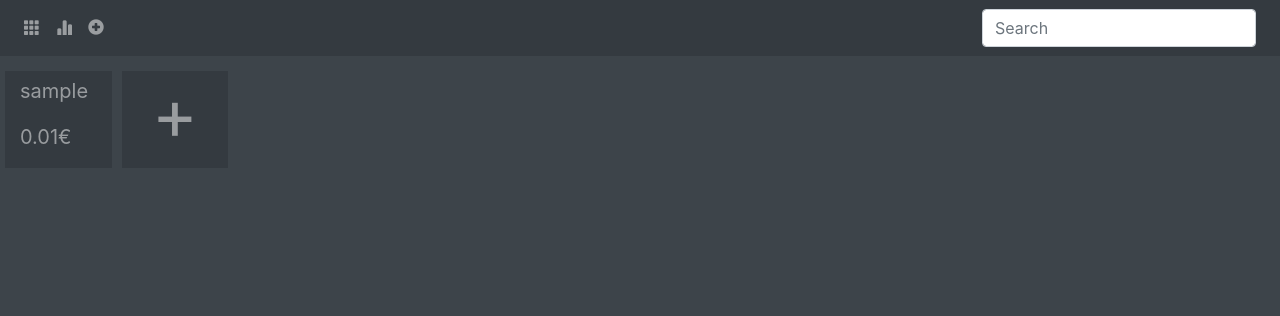
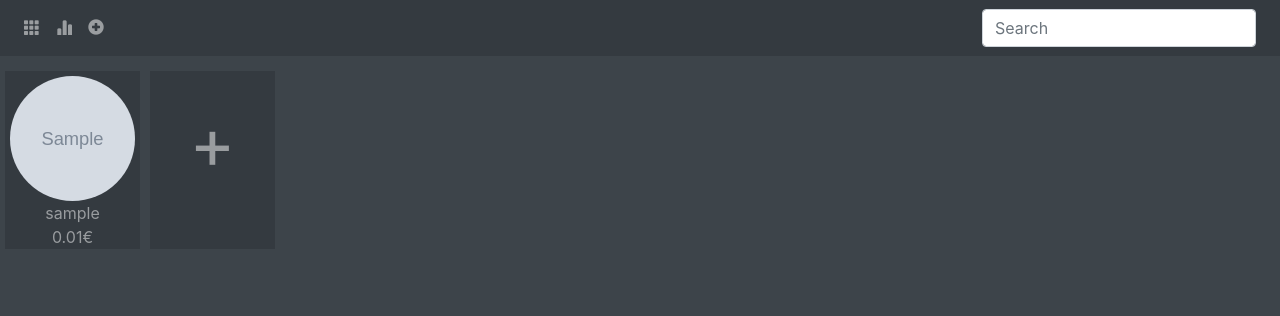
Before and after one commit to stratum0/Matekasse, a Flask app: page /home in a window 1280 px wide. Shown: the top 316 px of the page. Run offline with Flask 2, Linux system fonts and the light colour scheme; tables that the repository leaves empty hold one stand-in row (values such as "Sample post"); grey boxes marked "Sample" are stand-in pictures; parts of the project's set-up code (start-up, migrations or seed data) failed here and were passed over; some libraries are stand-ins or nearby versions.

Commit message:
Closes #4

```diff
--- a/matekasse/static/style.css
+++ b/matekasse/static/style.css
@@ -2,33 +2,3 @@ body {
     background: #3d444a;
     color: #999c9f;
 }
-
-.newuser {
-    margin-top: -10px;
-    font-size: 70px;
-    text-align: center;
-}
-
-.items {
-    display: inline-block;
-    text-align: center;
-}
-
-.useroverview {
-    margin-top: 10px;
-    margin-left: 5px;
-    margin-right: 5px;
-    background-color: #343a40
-}
-.user {
-    margin-top: 5px;
-    font-size: 20px;
-}
-
-.editItem {
-    transform: translate(-50%, -50%);
-    position: absolute;
-    top: 50%;
-    left: 50%;
-    color: #fff;
-}
--- /dev/null
+++ b/matekasse/static/useroverview.css
@@ -0,0 +1,25 @@
+.useroverview {
+    margin-top: 10px;
+    margin-left: 5px;
+    margin-right: 5px;
+    background-color: #343a40;
+    display: inline-block;
+    text-align: center;
+}
+
+.user {
+    margin-top: 5px;
+    font-size: 20px;
+}
+
+.newuser {
+    font-size: 70px;
+    text-align: center;
+    margin-top: 15%;
+}
+
+.setMargin{
+    margin-top: 5px;
+    margin-left: 5px;
+    margin-right: 5px;
+}
--- a/matekasse/templates/home.html
+++ b/matekasse/templates/home.html
@@ -2,15 +2,15 @@
 
 {% block content %}
     {% for user in users %}
-
-        <div class="col-8 col-sm-4 col-md-2 col-xl-1 panel panel-default useroverview" onclick="location.href='{{ url_for('user.userpage', user_id=user.id) }}'">
-            <div class="user">
-                <p>{{ user.username }}</p>
-                <p>{{'%0.2f'| format(user.credit / 100|float) }}&euro;</p>
+        <div class="useroverview" onclick="location.href='{{ url_for('user.userpage', user_id=user.id) }}'">
+            <div class="setMargin">
+                <img class="rounded-circle article-img image" src="{{ url_for('static', filename='item_pics/' + user.imgfile) }}">
+                <div>{{ user.username }}</div>
+                <div>{{'%0.2f'| format(user.credit / 100|float) }}&euro;</div>
             </div>
         </div>
     {% endfor %}
-        <div class="col-8 col-sm-4 col-md-2 col-xl-1 panel panel-default useroverview" onclick="location.href='{{ url_for('user.register') }}'">
+        <div class="useroverview" style="width: 125px" onclick="location.href='{{ url_for('user.register') }}'">
             <div class="newuser">
                 +
             </div>
--- a/matekasse/templates/items.html
+++ b/matekasse/templates/items.html
@@ -23,7 +23,7 @@
             <div class="card-body">
                 <div>
                     {% for i in item %}
-                        <div class="useroverview items" onclick="location.href='{{ url_for('item.edititem', item_id=i.id) }}'">
+                        <div class="itemoverview items" onclick="location.href='{{ url_for('item.edititem', item_id=i.id) }}'">
                             <img class="rounded-circle article-img image" src="{{ url_for('static', filename='item_pics/' + i.imgfile) }}">
                             <div>{{ i.name }}</div>
                             <div>{{'%0.2f'| format(i.price / 100|float) }}&euro;</div>
--- a/matekasse/templates/layout.html
+++ b/matekasse/templates/layout.html
@@ -9,7 +9,12 @@
         <link rel="stylesheet" type="text/css" href="{{ url_for('static', filename='glyphicons.css') }}">
         {% if request.path == url_for('user.register') %}
         <link rel="stylesheet" type="text/css" href="{{ url_for('static', filename='register.css') }}">
+        {% elif request.path == url_for('main.home') %}
+        <link rel="stylesheet" type="text/css" href="{{ url_for('static', filename='useroverview.css') }}">
+        {% elif request.path == url_for('user.userpage') or request.path == url_for('item.itemoverview') %}
+        <link rel="stylesheet" type="text/css" href="{{ url_for('static', filename='item.css') }}">
         {% endif %}
+
         <title>
             Matekasse
         </title>
--- a/matekasse/templates/user.html
+++ b/matekasse/templates/user.html
@@ -19,7 +19,7 @@
                     <div id="collapseOne" class="collapse show" aria-labelledby="headingOne" data-parent="#accordionExample">
                         <div class="card-body">
                             {% for i in item %}
-                                <div class="useroverview items" onclick="location.href='{{ url_for('user.buyitem', user_id=user.id, item_id=i.id) }}'">
+                                <div class="itemoverview items" onclick="location.href='{{ url_for('user.buyitem', user_id=user.id, item_id=i.id) }}'">
                                     <img class="rounded-circle article-img image" src="{{ url_for('static', filename='item_pics/' + i.imgfile) }}">
                                     <div>{{ i.name }}</div>
                                     <div>{{'%0.2f'| format(i.price / 100|float) }}&euro;</div>
```
Also changed, not shown: matekasse/static/item.css (added, +19 -0 lines).
